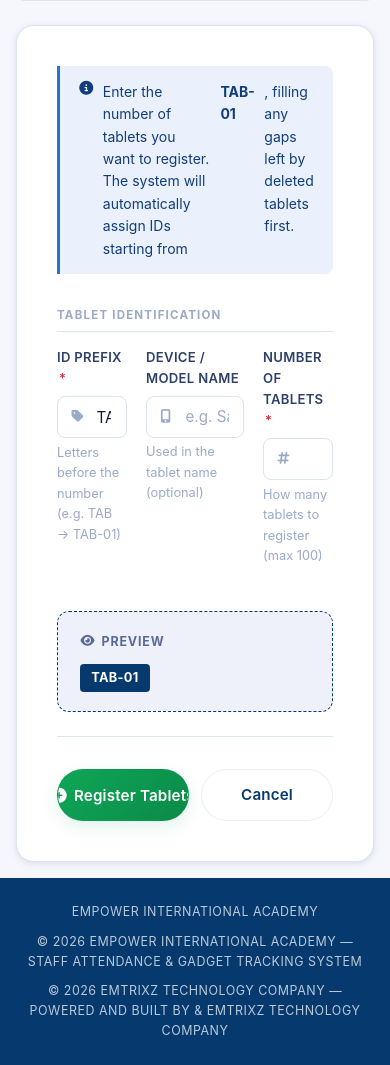
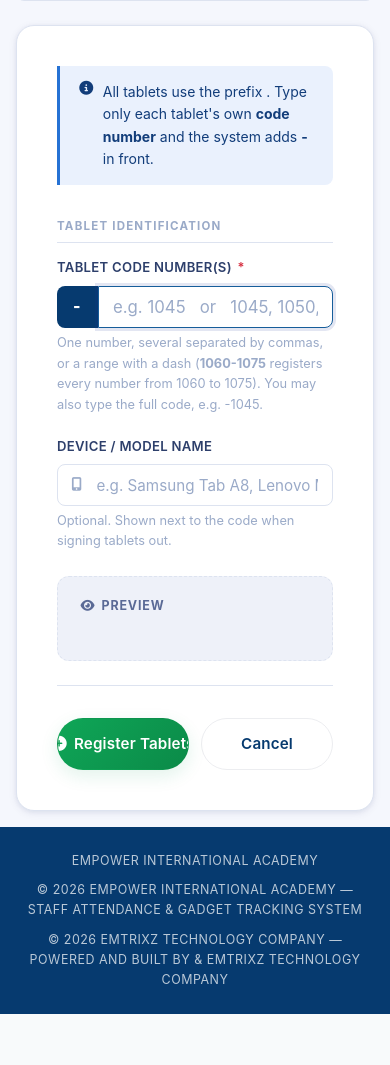
Before and after one commit to empowerinternationalacademy21-jpg/Empower-Staff-Attendence-And-Gadget-Tracking-System, a Flask app: template templates/add_tablet.html in a window 390 px wide. Shown: the part 304-1369 px from the top of the page. After the commit the page ends 1318 px from the top, so only its background shows below. Run offline with Flask 3, Linux system fonts and the light colour scheme; the template is opened without the code that fills it, so the values that code supplies are empty.

Commit message:
Revise tablet registration form layout and logic

```diff
--- a/templates/add_tablet.html
+++ b/templates/add_tablet.html
@@ -21,24 +21,27 @@
 <div class="form-card">
   <div class="form-card-header">
     <i class="fas fa-info-circle"></i>
-    Enter the number of tablets you want to register. The system will automatically
-    assign IDs starting from <strong>TAB-01</strong>, filling any gaps left by deleted tablets first.
+    <span>All tablets use the prefix <strong>{{ prefix }}</strong>. Type only each tablet's own
+    <strong>code number</strong> and the system adds <strong>{{ prefix }}-</strong> in front.</span>
   </div>
 
   <form method="POST" action="{{ url_for('add_tablet') }}" id="tablet-form">
 
     <div class="form-section-label">Tablet Identification</div>
 
-    <div class="form-row three-col">
     <div class="form-group">
-        <label>ID Prefix <span class="required-star">*</span></label>
-        <div class="input-with-icon">
-          <i class="fas fa-tag"></i>
-          <input type="text" name="prefix" id="prefix-input" class="form-control"
-                 placeholder="e.g. TAB" value="TAB" maxlength="10" required
-                 style="text-transform:uppercase;"/>
+      <label>Tablet Code Number(s) <span class="required-star">*</span></label>
+      <div class="code-input">
+        <span class="code-prefix">{{ prefix }}-</span>
+        <input type="text" name="codes" id="codes-input" class="form-control"
+               placeholder="e.g. 1045   or   1045, 1050, 1062   or   1060-1075"
+               value="{{ form_codes }}" autocomplete="off" required autofocus/>
       </div>
-        <span class="form-note">Letters before the number (e.g. TAB → TAB-01)</span>
+      <span class="form-note">
+        One number, several separated by commas, or a range with a dash
+        (<strong>1060-1075</strong> registers every number from 1060 to 1075).
+        You may also type the full code, e.g. {{ prefix }}-1045.
+      </span>
     </div>
 
     <div class="form-group">
@@ -46,26 +49,17 @@
       <div class="input-with-icon">
         <i class="fas fa-mobile-alt"></i>
         <input type="text" name="device_name" id="device-input" class="form-control"
-                 placeholder="e.g. Samsung Tab, iPad Mini"/>
+               placeholder="e.g. Samsung Tab A8, Lenovo M10" maxlength="60"
+               value="{{ form_device }}"/>
       </div>
-        <span class="form-note">Used in the tablet name (optional)</span>
-      </div>
-
-      <div class="form-group">
-        <label>Number of Tablets <span class="required-star">*</span></label>
-        <div class="input-with-icon">
-          <i class="fas fa-hashtag"></i>
-          <input type="number" name="quantity" id="qty-input" class="form-control"
-                 value="1" min="1" max="100" required/>
-        </div>
-        <span class="form-note">How many tablets to register (max 100)</span>
-      </div>
+      <span class="form-note">Optional. Shown next to the code when signing tablets out.</span>
     </div>
 
     <!-- Live preview -->
     <div class="preview-box" id="preview-box">
-      <div class="preview-title"><i class="fas fa-eye"></i> Preview</div>
+      <div class="preview-title"><i class="fas fa-eye"></i> <span id="preview-title">Preview</span></div>
       <div id="preview-content" class="preview-ids"></div>
+      <div id="preview-notes" class="preview-notes"></div>
     </div>
 
     <div class="form-divider"></div>
@@ -186,59 +180,98 @@
   background: var(--ink-rule);
   margin: 1.5rem 0;
 }
+
+/* Fixed prefix + code number input */
+.code-input { display: flex; align-items: stretch; }
+.code-prefix {
+  display: inline-flex; align-items: center;
+  padding: 0 1rem;
+  background: var(--navy); color: var(--white);
+  font-weight: 800; letter-spacing: 1px; font-size: 1rem;
+  border-radius: var(--radius-sm) 0 0 var(--radius-sm);
+}
+.code-input .form-control { border-radius: 0 var(--radius-sm) var(--radius-sm) 0; font-size: 1.05rem; }
+.form-card-header span { flex: 1; }
+
+.preview-tag.dup { background: transparent; color: var(--danger); border: 1.5px solid var(--danger); text-decoration: line-through; }
+.preview-tag.back { background: var(--warning-subtle); color: #7a4500; border: 1.5px solid rgba(232,135,10,.5); }
+.preview-notes { margin-top: .8rem; font-size: .82rem; line-height: 1.6; }
+.preview-notes .note-bad  { color: var(--danger); }
+.preview-notes .note-dup  { color: var(--danger); }
+.preview-notes .note-back { color: #7a4500; }
 </style>
 
 <div id="tablet-data"
-     data-used='{{ used_nums_by_prefix | tojson }}'
+     data-prefix='{{ prefix | tojson }}'
+     data-used='{{ used_nums | tojson }}'
+     data-inactive='{{ inactive_nums | tojson }}'
      style="display:none"></div>
 
 <script>
-// Live preview — mirrors the backend gap-filling logic exactly
-const prefixInput   = document.getElementById('prefix-input');
-const deviceInput   = document.getElementById('device-input');
-const qtyInput      = document.getElementById('qty-input');
-const previewBox    = document.getElementById('preview-content');
-// Read used numbers from data attribute to avoid JS linter warnings on Jinja syntax
-const USED_BY_PREFIX = JSON.parse(document.getElementById('tablet-data').dataset.used || '{}');
-const MAX_PREVIEW   = 12;
+// Live preview - mirrors the server-side parsing exactly
+const dataEl   = document.getElementById('tablet-data');
+const PREFIX   = JSON.parse(dataEl.dataset.prefix);
+const USED     = new Set(JSON.parse(dataEl.dataset.used || '[]'));
+const INACTIVE = new Set(JSON.parse(dataEl.dataset.inactive || '[]'));
+const MAX_BATCH = 200, MAX_SHOWN = 24;
+
+const codesInput = document.getElementById('codes-input');
+const tagsBox    = document.getElementById('preview-content');
+const notesBox   = document.getElementById('preview-notes');
+const titleEl    = document.getElementById('preview-title');
+
+function parseCodes(raw) {
+  let text = raw.replace(new RegExp(PREFIX + '[\\s_-]*', 'ig'), '');
+  text = text.replace(/\s*[-\u2013\u2014]\s*/g, '-');
+  const codes = [], bad = [], seen = new Set();
+  const add = c => { const n = parseInt(c, 10); if (!seen.has(n)) { seen.add(n); codes.push(c); } };
+  text.split(/[,;\s]+/).filter(Boolean).forEach(function (tok) {
+    let m = tok.match(/^(\d{1,6})-(\d{1,6})$/);
+    if (m) {
+      const lo = parseInt(m[1], 10), hi = parseInt(m[2], 10);
+      if (lo > hi || hi - lo + 1 > MAX_BATCH) { bad.push(tok); return; }
+      const width = m[1][0] === '0' ? m[1].length : 0;
+      for (let n = lo; n <= hi; n++) add(String(n).padStart(width, '0'));
+    } else if (/^\d{1,6}$/.test(tok)) { add(tok); }
+    else { bad.push(tok); }
+  });
+  return { codes, bad };
+}
 
 function updatePreview() {
-  const prefix  = (prefixInput.value || 'TAB').toUpperCase().replace(/[^A-Z0-9]/g, '');
-  const qty     = Math.max(1, Math.min(100, parseInt(qtyInput.value) || 1));
-  const usedSet = new Set(USED_BY_PREFIX[prefix] || []);
+  const { codes, bad } = parseCodes(codesInput.value);
+  tagsBox.innerHTML = ''; notesBox.innerHTML = '';
+  let fresh = 0; const dups = [], backs = [];
 
-  previewBox.innerHTML = '';
-
-  // Find the first `qty` available numbers from 1 upward
-  const ids = [];
-  let counter = 1;
-  while (ids.length < qty && counter <= 9999) {
-    if (!usedSet.has(counter)) {
-      ids.push(`${prefix}-${String(counter).padStart(2, '0')}`);
-    }
-    counter++;
+  codes.forEach(function (c, i) {
+    const n = parseInt(c, 10);
+    const tag = document.createElement('span');
+    tag.className = 'preview-tag';
+    if (USED.has(n)) { tag.classList.add('dup'); dups.push(PREFIX + '-' + c); }
+    else if (INACTIVE.has(n)) { tag.classList.add('back'); backs.push(PREFIX + '-' + c); }
+    else { fresh++; }
+    tag.textContent = PREFIX + '-' + c;
+    tag.style.animationDelay = (Math.min(i, MAX_SHOWN) * 20) + 'ms';
+    if (i < MAX_SHOWN) tagsBox.appendChild(tag);
+  });
+  if (codes.length > MAX_SHOWN) {
+    const more = document.createElement('span');
+    more.className = 'preview-more';
+    more.textContent = '+ ' + (codes.length - MAX_SHOWN) + ' more...';
+    tagsBox.appendChild(more);
   }
 
-  const showCount = Math.min(ids.length, MAX_PREVIEW);
-  ids.slice(0, showCount).forEach(function(id, i) {
-    const tag = document.createElement('span');
-    tag.className = 'preview-tag';
-    tag.textContent = id;
-    tag.style.animationDelay = `${i * 25}ms`;
-    previewBox.appendChild(tag);
-  });
-
-  if (qty > MAX_PREVIEW) {
-    const more = document.createElement('span');
-    more.className = 'preview-more';
-    more.textContent = `+ ${qty - MAX_PREVIEW} more…`;
-    previewBox.appendChild(more);
-  }
+  titleEl.textContent = codes.length
+    ? 'Preview - ' + fresh + ' new tablet' + (fresh === 1 ? '' : 's') : 'Preview';
+  const notes = [];
+  if (dups.length)  notes.push('<div class="note-dup"><i class="fas fa-ban"></i> Already registered (will be skipped): ' + dups.slice(0, 8).join(', ') + (dups.length > 8 ? ' ...' : '') + '</div>');
+  if (backs.length) notes.push('<div class="note-back"><i class="fas fa-undo"></i> Previously removed (will be restored): ' + backs.slice(0, 8).join(', ') + (backs.length > 8 ? ' ...' : '') + '</div>');
+  if (bad.length)   notes.push('<div class="note-bad"><i class="fas fa-exclamation-triangle"></i> Cannot read: ' + bad.slice(0, 8).join(', ') + '</div>');
+  if (codes.length > MAX_BATCH) notes.push('<div class="note-bad"><i class="fas fa-exclamation-triangle"></i> Maximum ' + MAX_BATCH + ' tablets at a time.</div>');
+  notesBox.innerHTML = notes.join('');
 }
 
-prefixInput.addEventListener('input', updatePreview);
-deviceInput.addEventListener('input', updatePreview);
-qtyInput.addEventListener('input', updatePreview);
+codesInput.addEventListener('input', updatePreview);
 updatePreview();
 </script>
 
```
Lines whose indentation alone changed are shown as unchanged.
